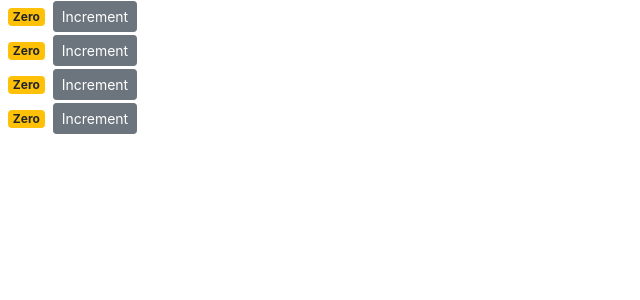
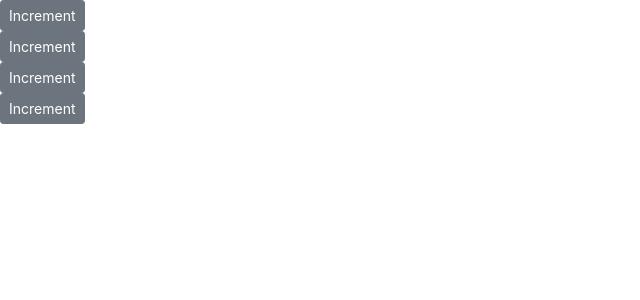
Before and after one commit to NicholasthedevJacobs/react-counter-app, a React (Create React App) app: page / in a window 1280 px wide. Shown: the top 300 px of the page, without its empty margins (0-640 px from the left). Built offline with nearby package versions, Linux system fonts and the light colour scheme.

Commit message:
Included the starting value for the counters in the counters class render method.  Renamed count in the counter class to value, so that the naming conventions are more consistent.

```diff
--- a/src/components/counter.jsx
+++ b/src/components/counter.jsx
@@ -2,12 +2,12 @@
 
 class Counter extends Component {
     state = {
-        count: 0,
+        value: this.props.value
     };
 
 
     handleIncrement = () => {
-        this.setState({ count: this.state.count + 1 });
+        this.setState({ value: this.state.count + 1 });
     };
 
     renderTags() {
--- a/src/components/counters.jsx
+++ b/src/components/counters.jsx
@@ -13,7 +13,8 @@
     render() {
         return (
             <div>
-                { this.state.counters.map(counter => <Counter key={counter.id} />)}
+                { this.state.counters.map(counter =>
+                <Counter key={counter.id} value={counter.value} />)}
             </div>
         );
     }
```
Also changed, not shown: 1 other file (tests, documents, lock files or other folders).
